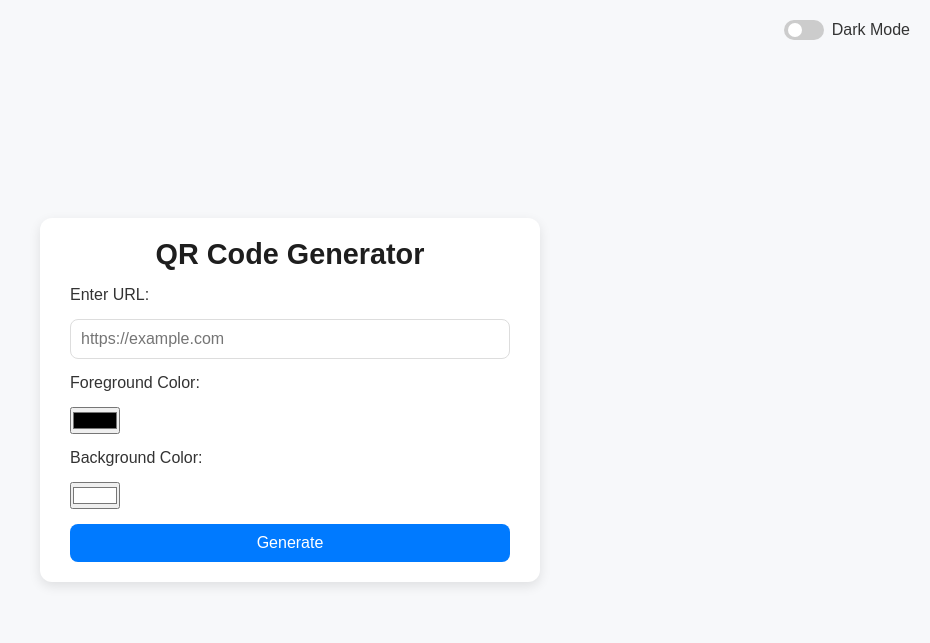
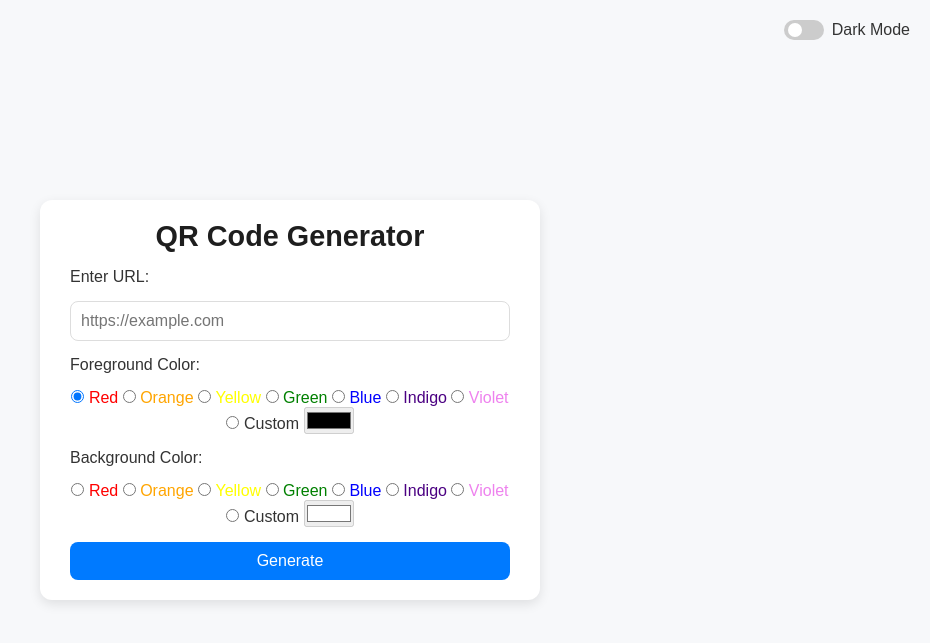
Before and after one commit to itisjamied/qrcode, a Flask app: page / in a window 1280 px wide. Shown: the top 643 px of the page, without its empty margins (350-1280 px from the left). Run offline with Flask 3, Linux system fonts and the light colour scheme.

Commit message:
multiple color selections + presets

```diff
--- a/static/js/script.js
+++ b/static/js/script.js
@@ -14,3 +14,20 @@ document.addEventListener("DOMContentLoaded", () => {
     document.body.setAttribute("data-theme", savedTheme);
     document.getElementById("themeToggle").checked = savedTheme === "dark";
 });
+
+
+function toggleCustomFgColor() {
+    document.getElementById('fg_custom_color').disabled = false;
+}
+
+function toggleCustomBgColor() {
+    document.getElementById('bg_custom_color').disabled = false;
+}
+
+function updateFgColor() {
+    document.getElementById('fg_custom').value = document.getElementById('fg_custom_color').value;
+}
+
+function updateBgColor() {
+    document.getElementById('bg_custom').value = document.getElementById('bg_custom_color').value;
+}
--- a/templates/index.html
+++ b/templates/index.html
@@ -24,11 +24,61 @@
             <label for="url">Enter URL:</label>
             <input type="text" id="url" name="url" required placeholder="https://example.com">
 
-            <label for="fg_color">Foreground Color:</label>
-            <input type="color" id="fg_color" name="fg_color" value="#000000">
+            <label>Foreground Color:</label>
+            <div>
+                <input type="radio" id="fg_red" name="fg_color" value="#ff0000" checked>
+                <label for="fg_red" style="color: #ff0000;">Red</label>
 
-            <label for="bg_color">Background Color:</label>
-            <input type="color" id="bg_color" name="bg_color" value="#ffffff">
+                <input type="radio" id="fg_orange" name="fg_color" value="#ffa500">
+                <label for="fg_orange" style="color: #ffa500;">Orange</label>
+
+                <input type="radio" id="fg_yellow" name="fg_color" value="#ffff00">
+                <label for="fg_yellow" style="color: #ffff00;">Yellow</label>
+
+                <input type="radio" id="fg_green" name="fg_color" value="#008000">
+                <label for="fg_green" style="color: #008000;">Green</label>
+
+                <input type="radio" id="fg_blue" name="fg_color" value="#0000ff">
+                <label for="fg_blue" style="color: #0000ff;">Blue</label>
+
+                <input type="radio" id="fg_indigo" name="fg_color" value="#4b0082">
+                <label for="fg_indigo" style="color: #4b0082;">Indigo</label>
+
+                <input type="radio" id="fg_violet" name="fg_color" value="#ee82ee">
+                <label for="fg_violet" style="color: #ee82ee;">Violet</label>
+
+                <input type="radio" id="fg_custom" name="fg_color" value="" onclick="toggleCustomFgColor()">
+                <label for="fg_custom">Custom</label>
+                <input type="color" id="fg_custom_color" name="fg_custom_color" value="#000000" onchange="updateFgColor()" disabled>
+            </div>
+
+            <label>Background Color:</label>
+            <div>
+                <input type="radio" id="bg_red" name="bg_color" value="#ff0000">
+                <label for="bg_red" style="color: #ff0000;">Red</label>
+
+                <input type="radio" id="bg_orange" name="bg_color" value="#ffa500">
+                <label for="bg_orange" style="color: #ffa500;">Orange</label>
+
+                <input type="radio" id="bg_yellow" name="bg_color" value="#ffff00">
+                <label for="bg_yellow" style="color: #ffff00;">Yellow</label>
+
+                <input type="radio" id="bg_green" name="bg_color" value="#008000">
+                <label for="bg_green" style="color: #008000;">Green</label>
+
+                <input type="radio" id="bg_blue" name="bg_color" value="#0000ff">
+                <label for="bg_blue" style="color: #0000ff;">Blue</label>
+
+                <input type="radio" id="bg_indigo" name="bg_color" value="#4b0082">
+                <label for="bg_indigo" style="color: #4b0082;">Indigo</label>
+
+                <input type="radio" id="bg_violet" name="bg_color" value="#ee82ee">
+                <label for="bg_violet" style="color: #ee82ee;">Violet</label>
+
+                <input type="radio" id="bg_custom" name="bg_color" value="" onclick="toggleCustomBgColor()">
+                <label for="bg_custom">Custom</label>
+                <input type="color" id="bg_custom_color" name="bg_custom_color" value="#ffffff" onchange="updateBgColor()" disabled>
+            </div>
 
             <button type="submit">Generate</button>
         </form>
```
